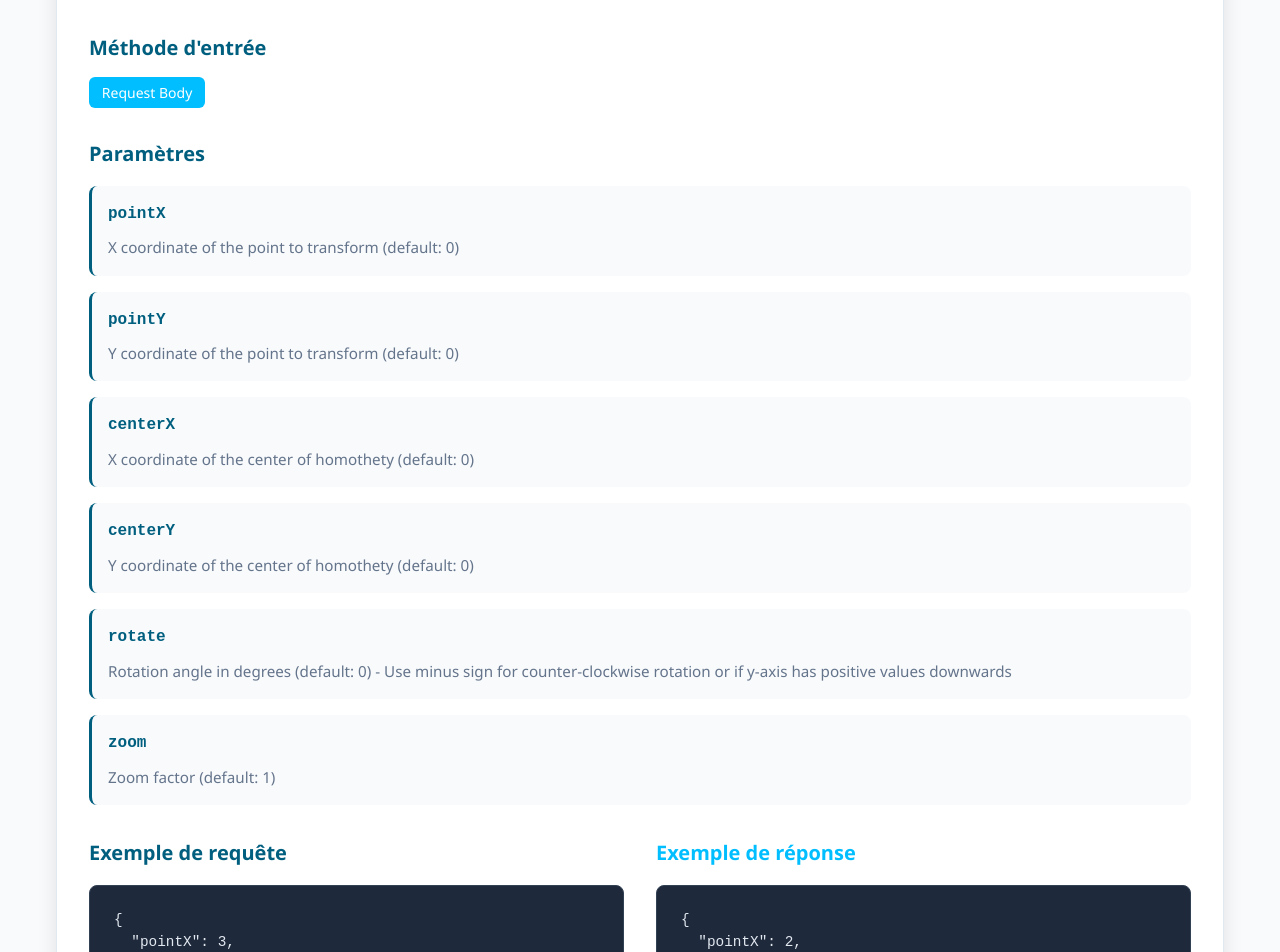
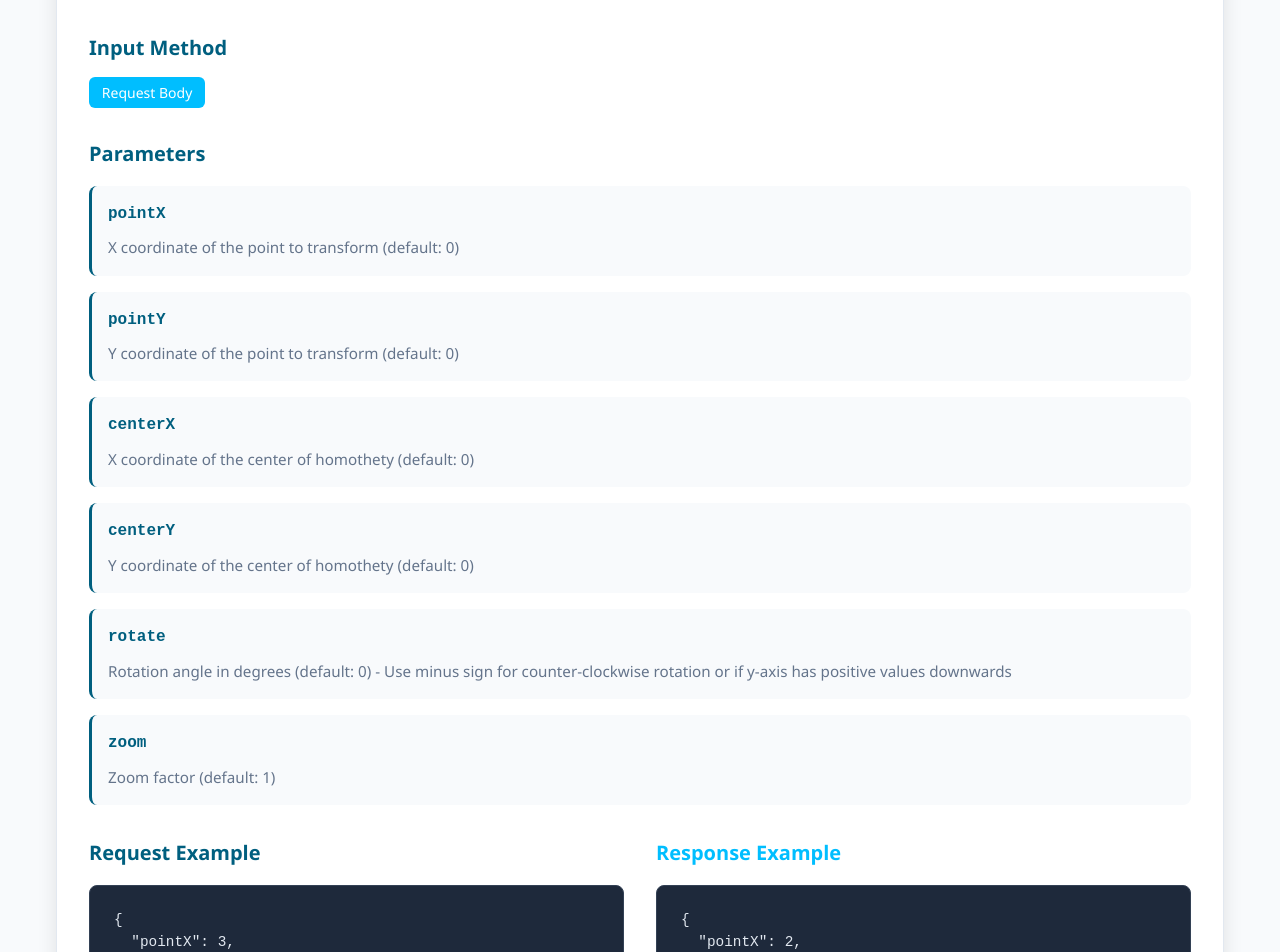
Before and after one commit to Zdep88/api, a website: page public/html/maths.html in a window 1280 px wide. Shown: the part 560-1512 px from the top of the page. Drawn offline with Linux system fonts and the light colour scheme.

Commit message:
franglish

```diff
--- a/public/html/maths.html
+++ b/public/html/maths.html
@@ -1,15 +1,17 @@
 <!DOCTYPE html>
 <html lang="fr">
+
 <head>
     <meta charset="UTF-8">
     <meta name="viewport" content="width=device-width, initial-scale=1.0">
     <title>Maths API Documentation</title>
     <link rel="stylesheet" href="/css/maths.css">
 </head>
+
 <body>
     <header class="header">
         <h1>Maths API Documentation</h1>
-        <p class="subtitle">API de calculs mathématiques</p>
+        <p class="subtitle">Mathematical calculations API</p>
     </header>
 
     <main class="container">
@@ -31,12 +33,12 @@
                 </div>
 
                 <div class="input-method">
-                    <h3>Méthode d'entrée</h3>
+                    <h3>Input Method</h3>
                     <span class="badge">Request Body</span>
                 </div>
 
                 <div class="parameters">
-                    <h3>Paramètres</h3>
+                    <h3>Parameters</h3>
                     <div class="param-grid">
                         <div class="param-item">
                             <div class="param-name">pointX</div>
@@ -56,7 +58,8 @@
                         </div>
                         <div class="param-item">
                             <div class="param-name">rotate</div>
-                            <div class="param-desc">Rotation angle in degrees (default: 0) - Use minus sign for counter-clockwise rotation or if y-axis has positive values downwards</div>
+                            <div class="param-desc">Rotation angle in degrees (default: 0) - Use minus sign for
+                                counter-clockwise rotation or if y-axis has positive values downwards</div>
                         </div>
                         <div class="param-item">
                             <div class="param-name">zoom</div>
@@ -67,7 +70,7 @@
 
                 <div class="example-section">
                     <div class="example-request">
-                        <h3>Exemple de requête</h3>
+                        <h3>Request Example</h3>
                         <pre class="code-block"><code>{
   "pointX": 3,
   "pointY": 3,
@@ -79,7 +82,7 @@
                     </div>
 
                     <div class="example-response">
-                        <h3>Exemple de réponse</h3>
+                        <h3>Response Example</h3>
                         <pre class="code-block"><code>{
   "pointX": 2,
   "pointY": 1
@@ -94,4 +97,5 @@
         <p>&copy; 2025 Maths API - Documentation</p>
     </footer>
 </body>
+
 </html>
```
